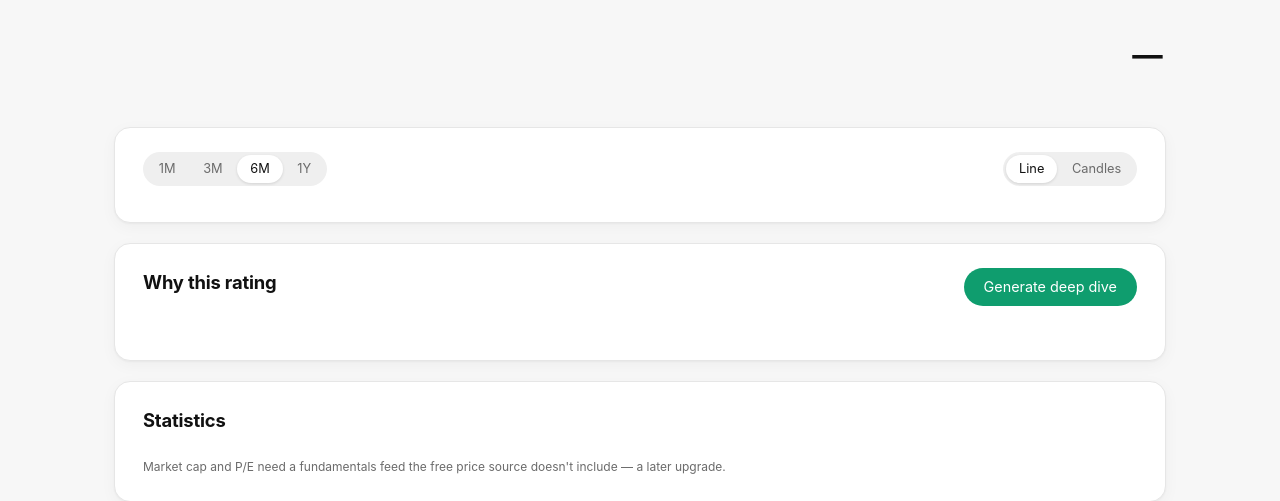
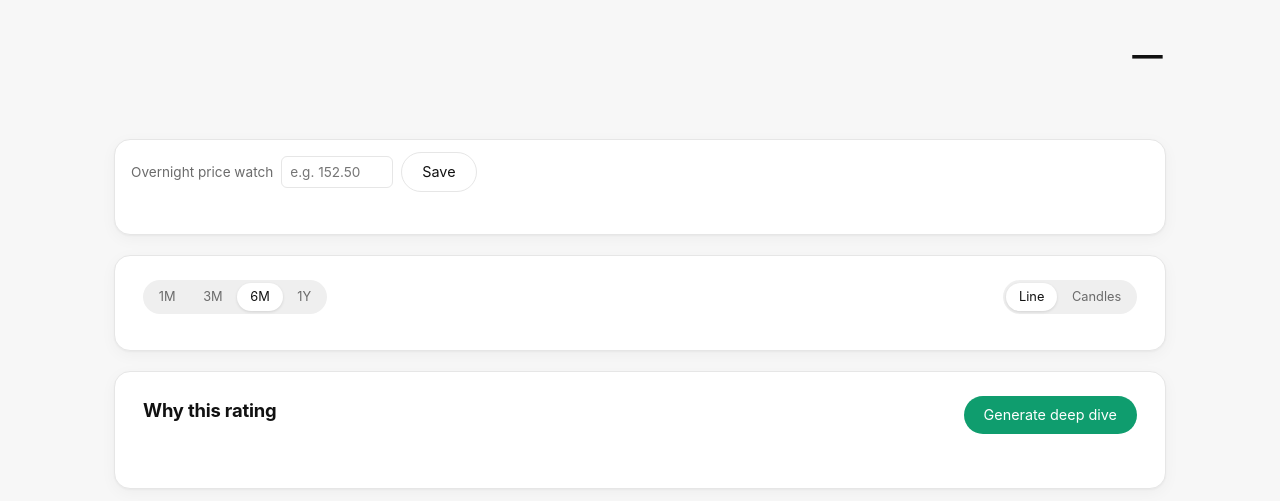
Before and after one commit to leonwx9/Vers-A-Stock-List, a Flask app: template dashboard/templates/ticker.html in a window 1280 px wide. Shown: the part 62-563 px from the top of the page. Run offline with Flask 3, Linux system fonts and the light colour scheme; the template is opened without the code that fills it, so the values that code supplies are empty.

Commit message:
M5: price watches — a dedicated buy/sell check when a stock reaches a price overnight
Leon can set one overnight price watch per stock from its own ticker page
("tell me if this reaches $X tonight") — direction (rising to, or falling
to) is worked out automatically from the price at the moment the watch
was saved. Checked once, at the overnight scheduler's chronological
MIDDLE run: if any watch fired, that run is dedicated to just the
triggered stock(s) with a real buy/sell verdict at tonight's price,
labelled "price watch: ..." in the run history; watches are one-shot,
cleared after the run. If nothing fired, the middle run is the normal
full analysis, unchanged.

Fixes the exact correctness bug the plan flagged before this milestone
started: place_orders() unconditionally cancelled EVERY pending order on
every run, regardless of scope. A narrowly-scoped run (like a price-
watch-triggered one analysing a single stock) would have silently wiped
out an unrelated stock's still-pending order from earlier in the night.
place_orders() now takes an optional `analyzed` set — orders outside it
are left untouched. Verified with a dedicated regression test proving an
out-of-scope pending order survives a scoped run.

A "Price watches" list on the Stock Searcher panel shows every active
watch (symbol, level, direction arrow, remove ×) without visiting each
ticker page.

31 new tests (price_watches CRUD/trigger logic, the middle-slot dispatch,
the scoped-order safety fix, and the watch routes), all offline.

Co-Authored-By: Claude Sonnet 5 <noreply@anthropic.com>

```diff
--- a/dashboard/app.py
+++ b/dashboard/app.py
@@ -41,7 +41,7 @@ from dashboard.datasources.stock_search import search_stocks
 from dashboard.llm.provider import (MissingKeyError, current_provider_name,
                                     get_provider, provider_source,
                                     save_provider_choice)
-from dashboard import bulletin, scheduler
+from dashboard import bulletin, price_watches, scheduler
 from dashboard.portfolio.engine import PaperPortfolio
 from dashboard.scanner import pivot_scanner
 from dashboard.scanner.edgar import EdgarClient
@@ -226,8 +226,30 @@ def _augment_universe_with_held_stocks(universe):
 
 def _run_overnight_analysis(slot):
     """Called by the scheduler thread (see scheduler.run_overnight_once)
-    when an overnight slot is due — the same steps as pressing "Run
-    analysis" with "All watchlists" chosen. Raises on failure rather than
+    when an overnight slot is due.
+
+    The MIDDLE slot (chronologically) is special: if any of Leon's price
+    watches (see price_watches.py) has been reached tonight, THIS run is
+    dedicated to just those triggered stocks instead of the normal full
+    analysis. Every other slot — and the middle slot too, when nothing
+    has fired — runs the usual "All watchlists" analysis unchanged."""
+    overnight_settings = scheduler.load_overnight_settings()
+    slots = scheduler.effective_analysis_times(overnight_settings)
+
+    if scheduler.is_middle_slot(slot, slots):
+        watched_symbols = list(price_watches.load())
+        current_prices = {s: prices.get_quote(s)["price"] for s in watched_symbols}
+        fired = price_watches.check_all(current_prices)
+        if fired:
+            _run_price_watch_analysis(fired)
+            return
+
+    _run_full_overnight_analysis(slot)
+
+
+def _run_full_overnight_analysis(slot):
+    """The normal, full "All watchlists" overnight run — the same steps
+    as pressing "Run analysis" manually. Raises on failure rather than
     returning a Flask response; scheduler.run_overnight_once() catches
     that and records it as the overnight settings' last_error for the
     dashboard to show."""
@@ -253,6 +275,47 @@ def _run_overnight_analysis(slot):
                                result["held_reviews"])
     finally:
         analysis_lock.release()
+
+
+def _run_price_watch_analysis(fired):
+    """A dedicated, narrowly-scoped run for stocks whose overnight price
+    watch just triggered (see price_watches.py). `fired` is
+    {symbol: watch}.
+
+    Only these symbols are analysed — place_orders() is told exactly
+    that via `analyzed=`, so pending orders for every OTHER stock (from
+    tonight's earlier open-session run) are left completely untouched. A
+    narrowly-scoped run must never wipe out orders it has nothing new to
+    say about (see the portfolio engine's place_orders docstring)."""
+    symbols = list(fired)
+    provider = get_provider()
+    universe = [watchlists.get_stock(s) or
+               {"symbol": s, "name": s, "type": "stock", "flags": []}
+               for s in symbols]
+    positions = portfolio.current_positions()
+    holdings_for_review = {s: positions[s]["avg_cost"]
+                           for s in symbols if s in positions}
+    scope_name = "price watch: " + ", ".join(
+        f"{s} reached ${fired[s]['level']}" for s in symbols)
+
+    if not analysis_lock.acquire(blocking=False):
+        raise RuntimeError(
+            "Skipped — a manual analysis was already running when a "
+            "price watch triggered. The watch stays set for next time.")
+    try:
+        result = searcher.run_analysis(
+            provider, prices, universe=universe, scope_name=scope_name,
+            holdings=holdings_for_review)
+        portfolio.place_orders(result["rows"], result["shortlist"],
+                               result["held_reviews"], analyzed=symbols)
+    finally:
+        analysis_lock.release()
+        # One-shot: clear every watch this run acted on, win or lose —
+        # once acted upon, tonight's trigger is done being interesting.
+        # (Only reached if the lock was actually acquired — if it wasn't,
+        # the watch must stay set so it can fire again next tick.)
+        for s in symbols:
+            price_watches.clear_watch(s)
 
 
 @app.route("/api/run-analysis", methods=["POST"])
@@ -611,7 +674,45 @@ def api_ticker(symbol):
         "deep_dive": deep_dive.load_cached(symbol),
         "data_source": PRICE_SOURCE_NAME,
         "in_watchlists": watchlists.lists_containing(symbol),
+        "watch": price_watches.load().get(symbol),
     })
+
+
+# ── Overnight price watches: "tell me if this reaches $X tonight" ────────
+
+@app.route("/api/ticker/<path:symbol>/watch", methods=["POST"])
+def api_set_price_watch(symbol):
+    """{"level": float} — set (or replace) tonight's overnight price
+    watch for one stock. Direction is worked out automatically from
+    today's price vs the level Leon chose — see price_watches.py. Free:
+    this only saves a number; the AI spend happens later, if and only if
+    the level is actually reached (see app.py's overnight callback)."""
+    body = request.get_json(silent=True) or {}
+    try:
+        level = float(body.get("level"))
+    except (TypeError, ValueError):
+        return jsonify({"status": "error", "message": "Give a real price."}), 400
+    if level <= 0:
+        return jsonify({"status": "error", "message": "Give a real price."}), 400
+
+    current = prices.get_quote(symbol)["price"]
+    watch = price_watches.set_watch(symbol, level, current)
+    return jsonify({"status": "ok", "watch": watch})
+
+
+@app.route("/api/ticker/<path:symbol>/watch", methods=["DELETE"])
+def api_clear_price_watch(symbol):
+    """Remove tonight's price watch for one stock, if it has one."""
+    price_watches.clear_watch(symbol)
+    return jsonify({"status": "ok"})
+
+
+@app.route("/api/watches")
+def api_watches():
+    """Every active overnight price watch, for the Stock Searcher panel's
+    compact list — checked once, at the overnight scheduler's middle
+    slot, not continuously."""
+    return jsonify({"status": "ok", "watches": price_watches.load()})
 
 
 # ── Watchlists & free-range search ──────────────────────────────────────
--- a/dashboard/scheduler.py
+++ b/dashboard/scheduler.py
@@ -102,6 +102,16 @@ def validate_analysis_times(times):
                 f"{t} ET is outside the US trading session (09:30-16:00).")
     if len(set(times)) != 3:
         raise ValueError("The three times must be different from each other.")
+
+
+def is_middle_slot(slot, slots):
+    """True if `slot` is chronologically the MIDDLE of the three
+    overnight times — used to decide whether an overnight run should
+    check price watches (see price_watches.py) instead of doing a normal
+    full analysis. Sorts first, so this stays correct even if Leon saved
+    his three times out of chronological order — "HH:MM" strings sort
+    correctly as plain text, so no time-parsing is needed."""
+    return len(slots) == 3 and sorted(slots)[1] == slot
 
 
 def _slots_due(settings, now_et, slots):
--- a/dashboard/static/style.css
+++ b/dashboard/static/style.css
@@ -632,6 +632,33 @@ html { scroll-behavior: smooth; }
 }
 .time-slot .hint { font-size: 0.7rem; }
 
+/* The "tell me if this reaches $X tonight" box on a ticker page. */
+.watch-box { padding: 0.75rem 1rem; margin-top: 0.75rem; }
+.watch-row { display: flex; align-items: center; gap: 0.5rem; flex-wrap: wrap; }
+.watch-row label { font-size: 0.85rem; color: var(--ink-soft); }
+.watch-row input[type="number"] {
+  font: inherit;
+  font-size: 0.85rem;
+  color: var(--ink);
+  border: 1px solid var(--line);
+  border-radius: 6px;
+  background: var(--paper);
+  padding: 0.3rem 0.5rem;
+  width: 7rem;
+}
+
+/* The compact "Price watches" list on the Stock Searcher panel. */
+.watch-list-row {
+  display: flex;
+  align-items: center;
+  gap: 0.5rem;
+  font-size: 0.85rem;
+  padding: 0.3rem 0;
+  border-bottom: 1px solid var(--line);
+}
+.watch-list-row:last-child { border-bottom: none; }
+.watch-list-row .watch-arrow { color: var(--accent); font-weight: 600; }
+
 /* MINE vs AI badge on a journal entry — permanent, never editable. */
 .lab-badge {
   border-radius: 999px;
--- a/dashboard/static/ticker.js
+++ b/dashboard/static/ticker.js
@@ -43,6 +43,7 @@ async function load() {
   renderNews();
   renderDeepDive(pageData.deep_dive);
   renderMembership();
+  renderWatch();
 
   document.getElementById("chart-note").textContent =
     pageData.data_source === "sample"
@@ -94,6 +95,63 @@ async function renderMembership() {
       renderMembership();  // redraw so the chip's on/off style updates
     }));
 }
+
+/* ── Overnight price watch ─────────────────────────────────────────────── */
+/* "Tell me if this reaches $X tonight" — checked once, at the overnight
+   scheduler's middle run, not continuously. Save replaces any existing
+   watch for this stock; Clear removes it. */
+function renderWatch() {
+  const input = document.getElementById("watch-price");
+  const clearBtn = document.getElementById("watch-clear-btn");
+  const status = document.getElementById("watch-status");
+  const watch = pageData.watch;
+
+  if (watch) {
+    input.value = watch.level;
+    const direction = watch.set_when_price < watch.level ? "rises to" : "falls to";
+    status.textContent = `Watching — you'll get a dedicated buy/sell check if the price ${direction} $${watch.level}.`;
+    clearBtn.hidden = false;
+  } else {
+    input.value = "";
+    status.textContent = "";
+    clearBtn.hidden = true;
+  }
+}
+
+document.getElementById("watch-save-btn").addEventListener("click", async () => {
+  const status = document.getElementById("watch-status");
+  const level = parseFloat(document.getElementById("watch-price").value);
+  if (!level || level <= 0) {
+    status.textContent = "⚠ Enter a real price first.";
+    return;
+  }
+  try {
+    const res = await fetch(`/api/ticker/${encodeURIComponent(SYMBOL)}/watch`, {
+      method: "POST", headers: { "Content-Type": "application/json" },
+      body: JSON.stringify({ level }),
+    });
+    const data = await res.json();
+    if (data.status === "ok") {
+      pageData.watch = data.watch;
+      renderWatch();
+    } else {
+      status.textContent = "⚠ " + (data.message || "Could not save the watch.");
+    }
+  } catch (err) {
+    status.textContent = "⚠ Could not reach the server: " + err.message;
+  }
+});
+
+document.getElementById("watch-clear-btn").addEventListener("click", async () => {
+  try {
+    await fetch(`/api/ticker/${encodeURIComponent(SYMBOL)}/watch`, { method: "DELETE" });
+    pageData.watch = null;
+    renderWatch();
+  } catch (err) {
+    document.getElementById("watch-status").textContent =
+      "⚠ Could not reach the server: " + err.message;
+  }
+});
 
 /* ── Chart ───────────────────────────────────────────────────────────── */
 function buildChart() {
--- a/dashboard/templates/index.html
+++ b/dashboard/templates/index.html
@@ -95,6 +95,10 @@
       </div>
       <div id="overnight-times" class="btn-row" style="margin-top:0.5rem"></div>
       <p id="overnight-status" class="status-line"></p>
+
+      <!-- Every active overnight price watch — set from a ticker's own
+           page; checked once, at the middle overnight run. -->
+      <div id="price-watches" style="margin-top:0.5rem"></div>
 
       <!-- Top picks appear here as cards. -->
       <div id="shortlist"></div>
--- a/dashboard/templates/ticker.html
+++ b/dashboard/templates/ticker.html
@@ -46,6 +46,19 @@
 
     <!-- Which watchlists hold this stock (tick to add, untick to remove). -->
     <div id="wl-membership"></div>
+
+    <!-- Overnight price watch: "tell me if this reaches $X tonight" —
+         checked once, at the overnight scheduler's middle run. -->
+    <div class="panel watch-box">
+      <div class="watch-row">
+        <label for="watch-price">Overnight price watch</label>
+        <input type="number" id="watch-price" step="0.01" min="0"
+               placeholder="e.g. 152.50">
+        <button id="watch-save-btn" class="action-btn ghost-btn">Save</button>
+        <button id="watch-clear-btn" class="action-btn ghost-btn" hidden>Clear</button>
+      </div>
+      <p id="watch-status" class="status-line"></p>
+    </div>
 
     <!-- ── Chart card ────────────────────────────────────────────────── -->
     <section class="panel">
```
Also changed, not shown: dashboard/portfolio/engine.py (+21 -6 lines), dashboard/price_watches.py (added, +84 -0 lines), dashboard/static/app.js (+44 -0 lines), tests/test_portfolio.py (+40 -0 lines), tests/test_price_watch_routes.py (added, +191 -0 lines), tests/test_price_watches.py (added, +87 -0 lines), tests/test_scheduler.py (+19 -0 lines).
